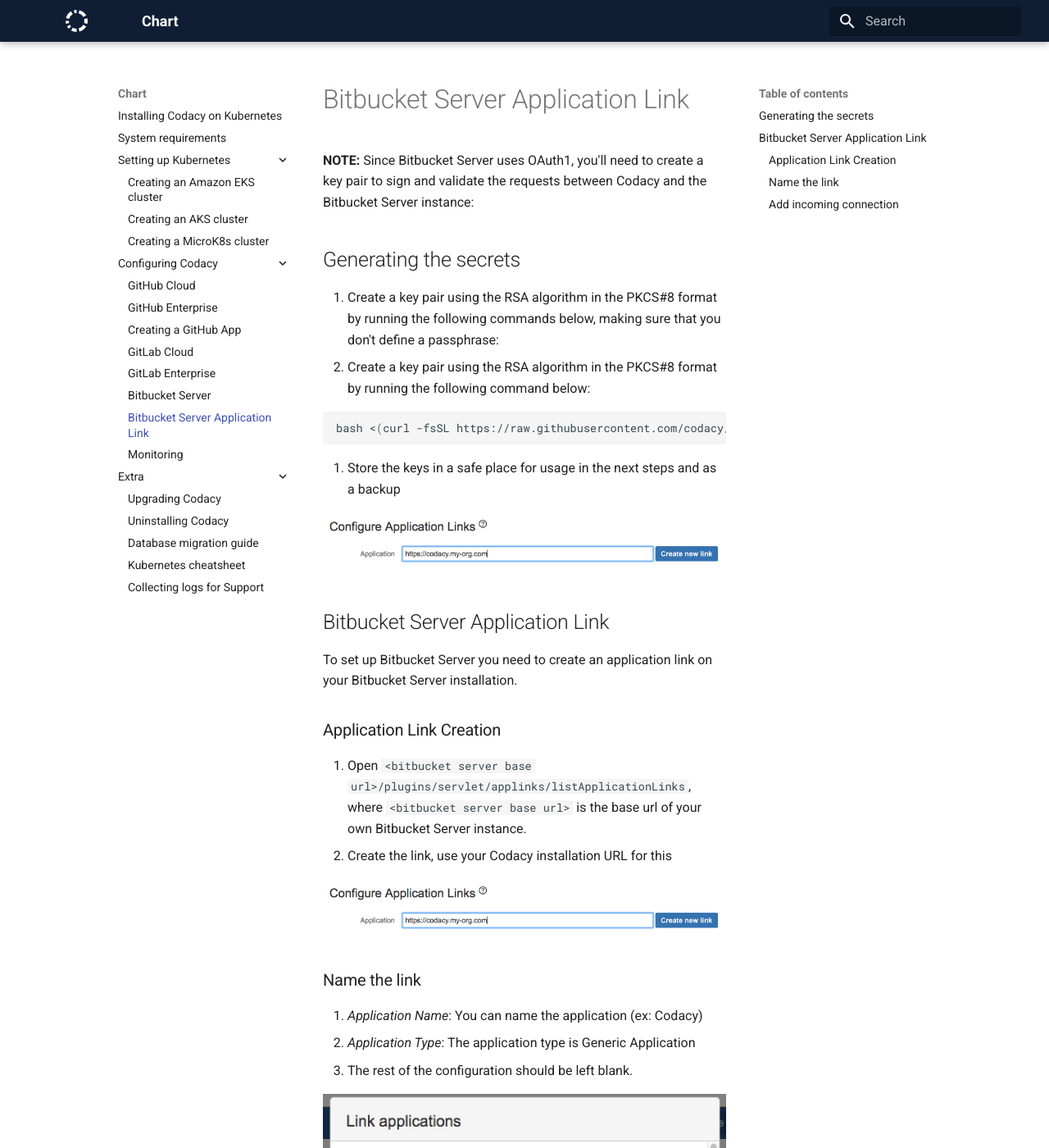
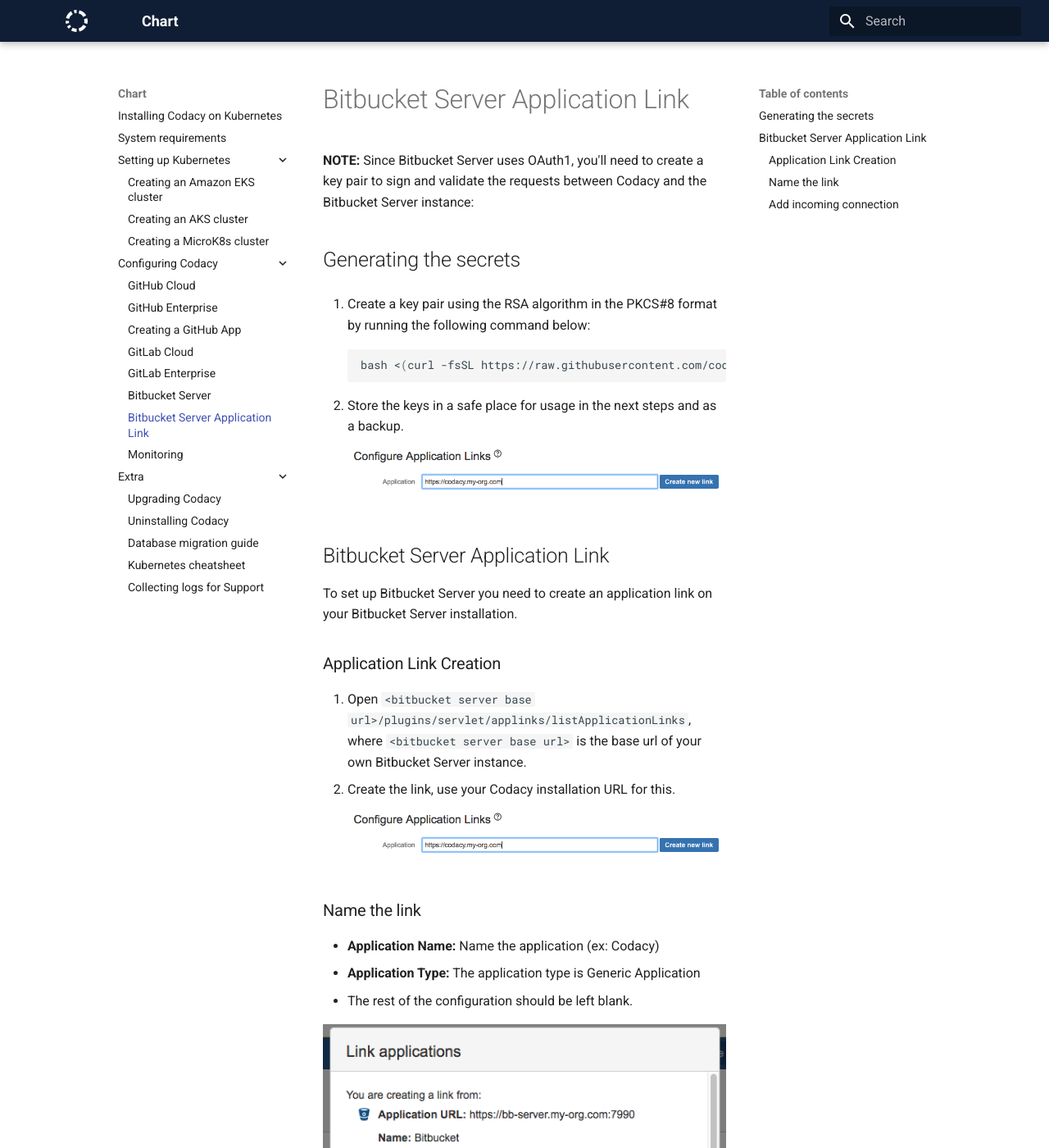
Before and after one commit to codacy/chart, an MkDocs documentation site: the page built from docs/configuration/git-providers/create-bitbucket-server-application-link.md, in a window 1280 px wide and 1400 px high. Shown: the whole window at 82% size. Built offline with MkDocs 1.6.1 and Material for MkDocs 9.7.7, drawn with Linux system fonts in a browser that asks for light colours; some of the changed text lies outside the part shown.

Commit message:
Fix Markdown nested elements and edit formatting

````diff
--- a/docs/configuration/git-providers/create-bitbucket-server-application-link.md
+++ b/docs/configuration/git-providers/create-bitbucket-server-application-link.md
@@ -4,16 +4,15 @@
 
 ## Generating the secrets
 
-1. Create a key pair using the RSA algorithm in the PKCS#8 format by running the following commands below, making sure that you don't define a passphrase:
 1.  Create a key pair using the RSA algorithm in the PKCS#8 format by running the following command below:
 
-   ```bash
-   bash <(curl -fsSL https://raw.githubusercontent.com/codacy/chart/master/docs/configuration/git-providers/generate-bitbucket-server-secrets.sh)
-   ```
+    ```bash
+    bash <(curl -fsSL https://raw.githubusercontent.com/codacy/chart/master/docs/configuration/git-providers/generate-bitbucket-server-secrets.sh)
+    ```
 
-1.  Store the keys in a safe place for usage in the next steps and as a backup
+1.  Store the keys in a safe place for usage in the next steps and as a backup.
 
-![Stash Application Link](./images/stash-application-link.png)
+    ![Stash Application Link](images/stash-application-link.png)
 
 ## Bitbucket Server Application Link
 
@@ -21,27 +20,27 @@
 
 ### Application Link Creation
 
-1. Open `<bitbucket server base url>/plugins/servlet/applinks/listApplicationLinks`, where `<bitbucket server base url>` is the base url of your own Bitbucket Server instance.
-1. Create the link, use your Codacy installation URL for this
+1.  Open `<bitbucket server base url>/plugins/servlet/applinks/listApplicationLinks`, where `<bitbucket server base url>` is the base url of your own Bitbucket Server instance.
+1.  Create the link, use your Codacy installation URL for this.
 
-![Stash Application Link](./images/stash-application-link.png)
+    ![Stash Application Link](images/stash-application-link.png)
 
 ### Name the link
 
-1. _Application Name_: You can name the application (ex: Codacy)
-1. _Application Type_: The application type is Generic Application
-1. The rest of the configuration should be left blank.
+*   **Application Name:** Name the application (ex: Codacy)
+*   **Application Type:** The application type is Generic Application
+*   The rest of the configuration should be left blank.
 
 ![Stash Link Naming](./images/stash-link-naming.png)
 
-After the link is created, click edit to add an incoming connection.
+After the link is created, click **Edit** to add an incoming connection.
 
 ### Add incoming connection
 
-1. _Consumer Key_: This value should be copied from the `consumerKey` generated previously.
-1. _Consumer Name_: You can choose any name (ex: Codacy).
-1. _Public Key_: This value should be copied from the `consumerPublicKey` generated previously.
-1. The rest of the fields should be left blank.
+*   **Consumer Key:** This value should be copied from the `consumerKey` generated previously.
+*   **Consumer Name:** You can choose any name (ex: Codacy).
+*   **Public Key:** This value should be copied from the `consumerPublicKey` generated previously.
+*   The rest of the fields should be left blank.
 
 ![Stash Incoming Connection](./images/stash-incoming-connection.png)
 
````
Also changed, not shown: docs/configuration/git-providers/bitbucket-server.md (+14 -14 lines).
